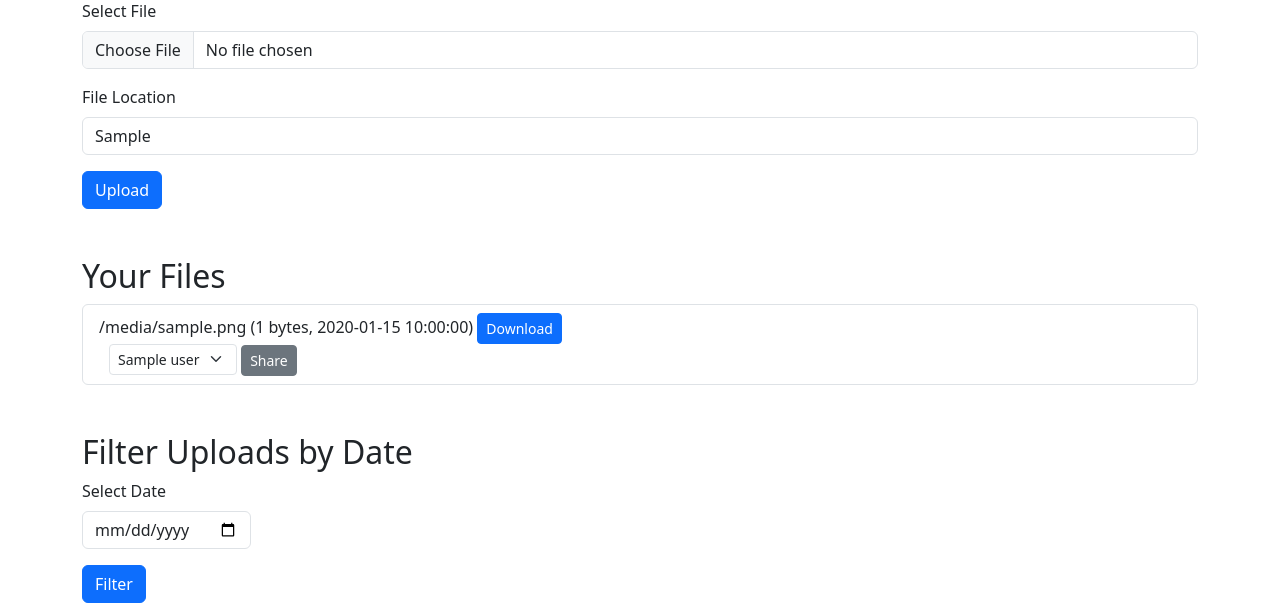
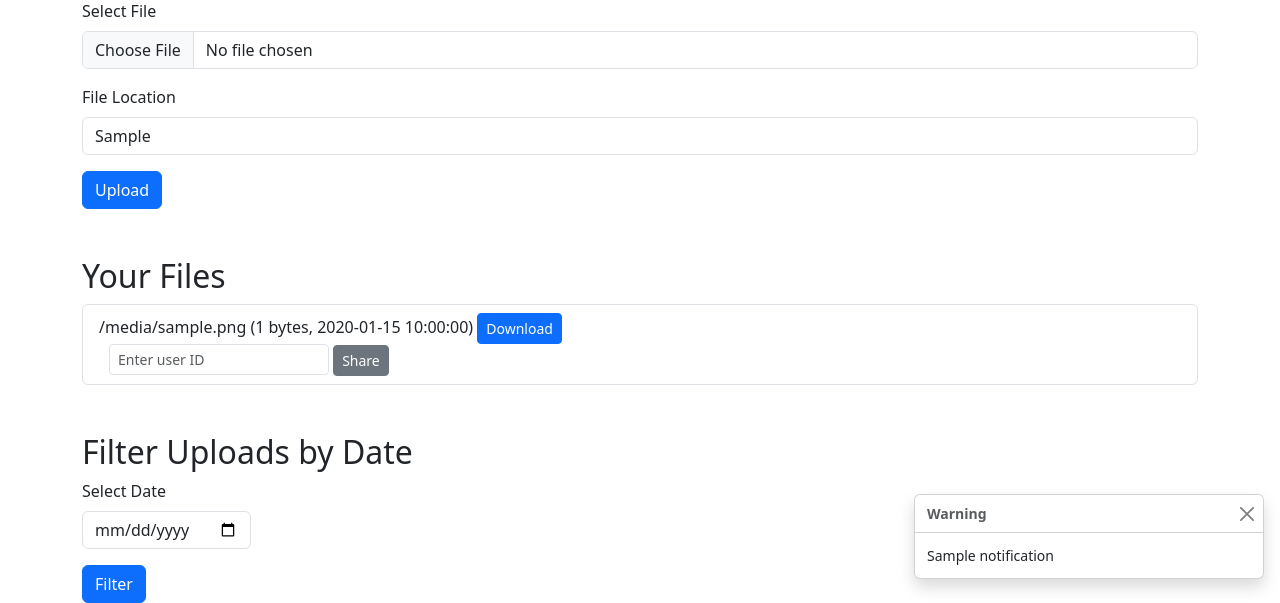
Before and after one commit to praveen2025work/predictive_analysis, a Flask app: template file-upload-center/templates/index.html in a window 1280 px wide. Shown: the part 205-808 px from the top of the page. Run offline with Flask 3, Linux system fonts and the light colour scheme; the visitor is signed in with stand-in values (Sample User, id 1); tables that the repository leaves empty hold one stand-in row (values such as "Sample post"); the template is opened without the code that fills it: most values are stand-ins (such as "Sample title", 1, 10 or a date in 2020); some libraries are stand-ins or nearby versions.

Commit message:
Update index.html

```diff
--- a/file-upload-center/templates/index.html
+++ b/file-upload-center/templates/index.html
@@ -12,6 +12,19 @@
         <h1>File Upload Center</h1>
         {% if current_user.is_authenticated %}
             <p>Welcome, {{ current_user.display_name }}! <a href="{{ url_for('logout') }}" class="btn btn-link">Logout</a></p>
+
+            <!-- Toast Notification -->
+            {% if notification %}
+                <div class="toast-container position-fixed bottom-0 end-0 p-3">
+                    <div class="toast show" role="alert" aria-live="assertive" aria-atomic="true">
+                        <div class="toast-header">
+                            <strong class="me-auto">{{ 'Success' if notification_type == 'success' else 'Error' if notification_type == 'danger' else 'Warning' }}</strong>
+                            <button type="button" class="btn-close" data-bs-dismiss="toast" aria-label="Close"></button>
+                        </div>
+                        <div class="toast-body">{{ notification }}</div>
+                    </div>
+                </div>
+            {% endif %}
 
             <!-- Upload Form -->
             <h2>Upload File</h2>
@@ -38,11 +51,7 @@
                                 <a href="{{ url_for('download_file', filename=upload.filename) }}" class="btn btn-sm btn-primary">Download</a>
                             </div>
                             <form action="{{ url_for('share_file', upload_id=upload.id) }}" method="post" class="d-inline">
-                                <select name="shared_with" class="form-select form-select-sm d-inline w-auto">
-                                    {% for user in users %}
-                                        <option value="{{ user }}">{{ user }}</option>
-                                    {% endfor %}
-                                </select>
+                                <input type="text" name="shared_with" class="form-control form-control-sm d-inline w-auto" placeholder="Enter user ID" required>
                                 <button type="submit" class="btn btn-sm btn-secondary">Share</button>
                             </form>
                         </li>
@@ -57,7 +66,7 @@
             <form action="{{ url_for('get_upload_history') }}" method="get">
                 <div class="mb-3">
                     <label for="date" class="form-label">Select Date</label>
-                    <input type="date" class="form-control w-auto" id="date" name="date">
+                    <input type="date" class="form-control w-auto" id="date" name="date" value="{{ date_filter or '' }}">
                 </div>
                 <button type="submit" class="btn btn-primary">Filter</button>
             </form>
```
